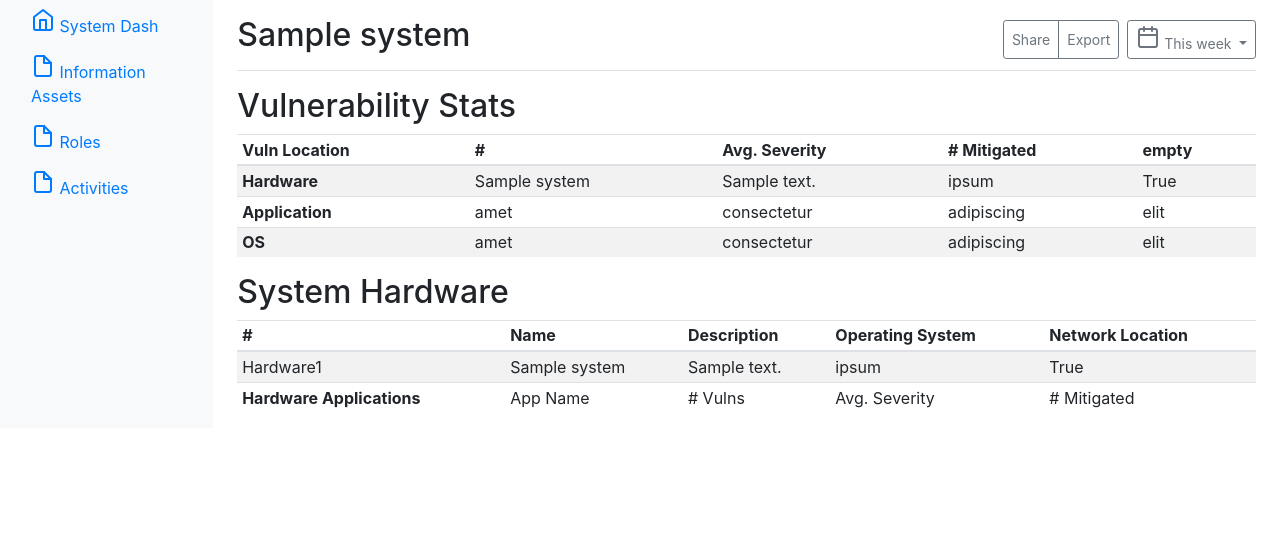
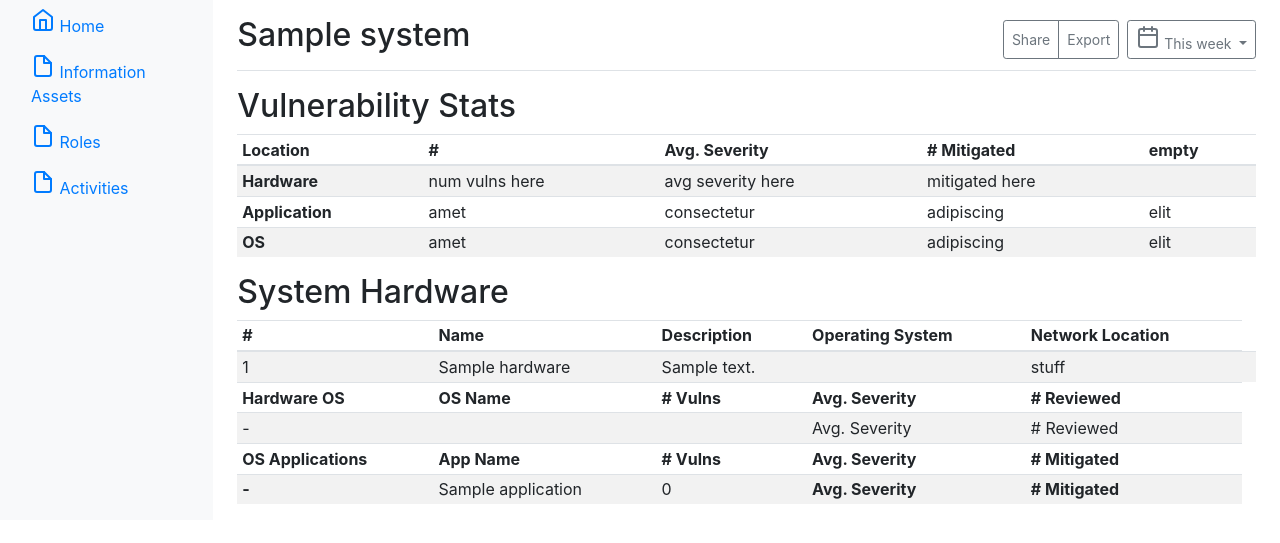
Before and after one commit to Karagul/risk-assessment-webapp, a Django app: page /systems/1/ in a window 1280 px wide. Shown: the part 40-583 px from the top of the page. Run offline with Django 3.2, Linux system fonts and the light colour scheme; tables that the repository leaves empty hold one stand-in row (values such as "Sample post"); data that the repository does not hold is empty; some libraries are stand-ins or nearby versions.

Commit message:
Made detail view starter template.

```diff
--- a/systems/templates/systems/detail.html
+++ b/systems/templates/systems/detail.html
@@ -5,9 +5,9 @@
 <div class="sidebar-sticky">
     <ul class="nav flex-column">
         <li class="nav-item">
-        <a class="nav-link active" href="#">
+        <a class="nav-link active" href="{% url 'systems:index' %}">
             <span data-feather="home"></span>
-            System Dash <span class="sr-only">(current)</span>
+            Home <span class="sr-only">(current)</span>
         </a>
         </li>
         <li class="nav-item">
@@ -54,7 +54,7 @@
             <table class="table table-striped table-sm">
               <thead>
                 <tr>
-                  <th>Vuln Location</th>
+                  <th>Location</th>
                   <th>#</th>
                   <th>Avg. Severity</th>
                   <th># Mitigated</th>
@@ -64,10 +64,10 @@
               <tbody>
                 <tr>
                   <th>Hardware</th>
-                  <td>{{ system.name }}</td>
-                  <td>{{ system.description }}</td>
-                  <td>ipsum</td>
-                  <td>{{ system.is_third_party }}</td>
+                  <td>num vulns here</td>
+                  <td>avg severity here</td>
+                  <td>mitigated here</td>
+                  <td></td>
                 </tr>
                 <tr>
                   <th>Application</th>
@@ -101,20 +101,50 @@
                 </tr>
               </thead>
               <tbody>
+              {% if system.hardware.exists %}
+              {% for hardware in system.hardware.all %}
                 <tr>
-                  <td>Hardware1</td>
-                  <td>{{ system.name }}</td>
-                  <td>{{ system.description }}</td>
-                  <td>ipsum</td>
-                  <td>{{ system.is_third_party }}</td>
+                  <td>{{ forloop.counter }}</td>
+                  <td>{{ hardware.label }}</td>
+                  <td>{{ hardware.description }}</td>
+                  <td>{{ hardware.operating_system }}</td>
+                  <td>stuff </td>
+                  <td></td>
                 </tr>
                 <tr>
-                  <th>Hardware Applications</th>
-                  <td>App Name</td>
-                  <td># Vulns</td>
+                  <th>Hardware OS</th>
+                  <th>OS Name</th>
+                  <th># Vulns</th>
+                  <th>Avg. Severity</th>
+                  <th># Reviewed</th>
+                </tr>
+                <tr>
+                  <td>-</td>
+                  <td>{{ hardware.operating_system.label }}</td>
+                  <td>{{ hardware.operating_system.vulnerability.count }}</td>
                   <td>Avg. Severity</td>
-                  <td># Mitigated</td>
+                  <td># Reviewed</td>
                 </tr>
+                <tr>
+                  <th>OS Applications</th>
+                  <th>App Name</th>
+                  <th># Vulns</th>
+                  <th>Avg. Severity</th>
+                  <th># Mitigated</th>
+                </tr>
+                {% if hardware.application_set.exists %}
+                {% for application in hardware.application_set.all %}
+                <tr>
+                  <th>-</th>
+                  <td>{{ application.label }}</td>
+                  <td>{{ application.vulnerability.count }}</td>
+                  <th>Avg. Severity</th>
+                  <th># Mitigated</th>
+                </tr>
+                {% endfor %}
+                {% endif %}
+              {% endfor %}
+              {% endif %}
               </tbody>
             </table>
           </div>
--- a/systems/templates/systems/index.html
+++ b/systems/templates/systems/index.html
@@ -7,7 +7,7 @@
         <li class="nav-item">
         <a class="nav-link active" href="#">
             <span data-feather="home"></span>
-            System Dash <span class="sr-only">(current)</span>
+            Home <span class="sr-only">(current)</span>
         </a>
         </li>
         <li class="nav-item">
```
